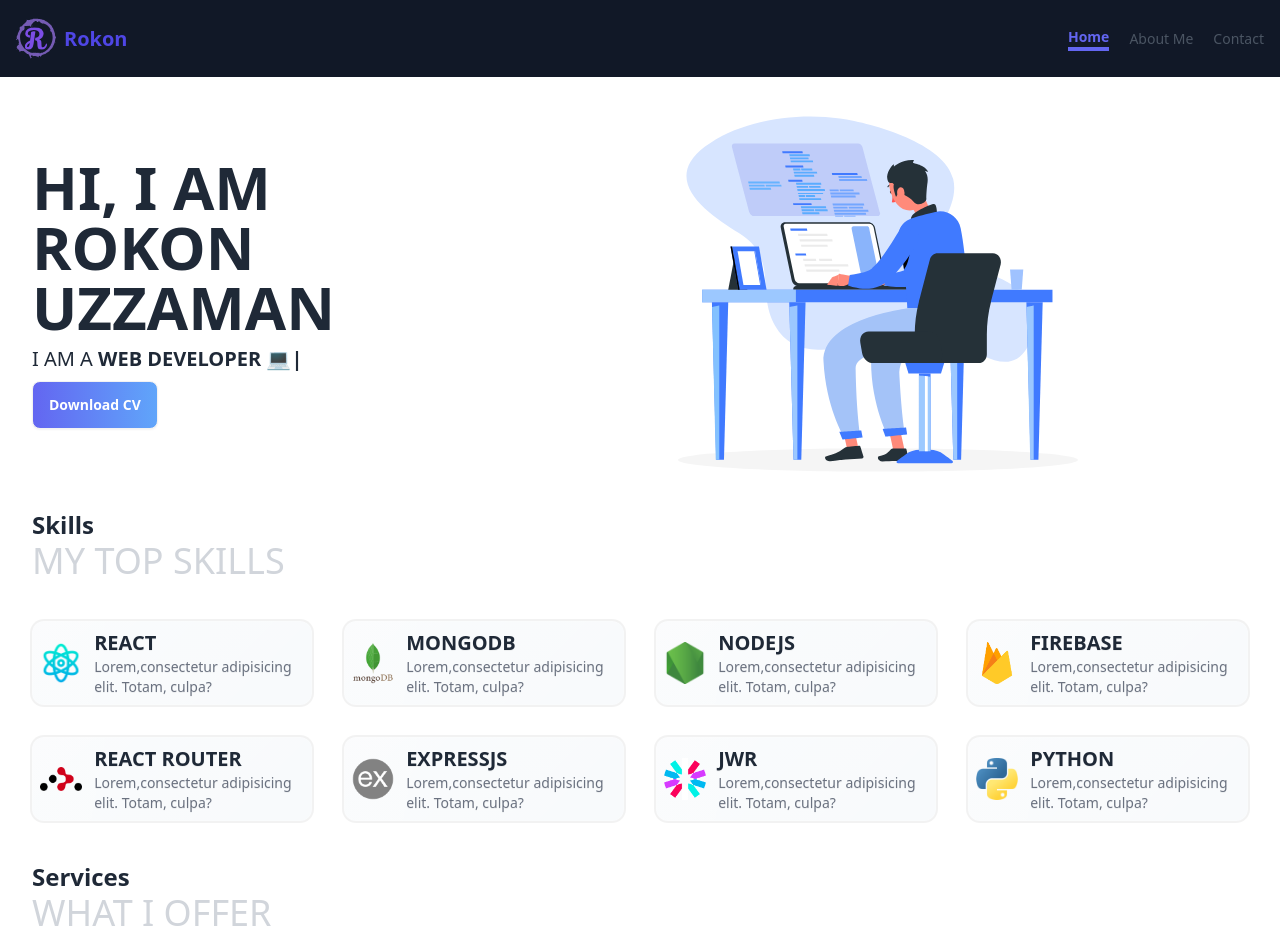
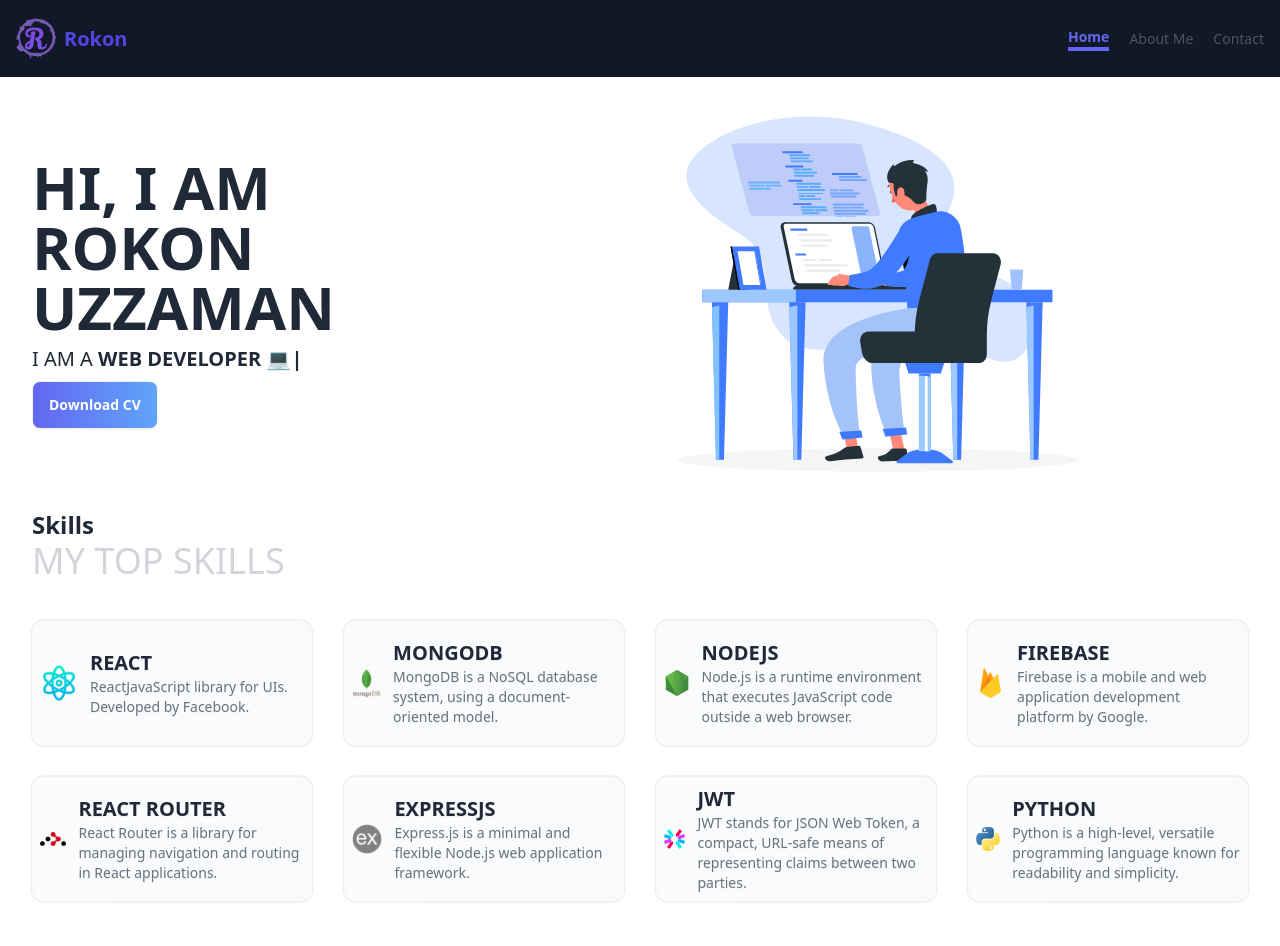
Before and after one commit to mrokonuzzaman040/my-resume, a React (Vite) app: page / in a window 1280 px wide. Shown: the top 946 px of the page. Built offline with nearby package versions, Linux system fonts and the light colour scheme.

Commit message:
Update skill descriptions

```diff
--- a/src/Layout/Home/Skills/Skills.jsx
+++ b/src/Layout/Home/Skills/Skills.jsx
@@ -27,7 +27,7 @@
                     </div>
                     <div className="">
                         <h2 className='font-bold uppercase text-xl'>React</h2>
-                        <p className='text-gray-500 text-sm'>Lorem,consectetur adipisicing elit. Totam, culpa?</p>
+                        <p className='text-gray-500 text-sm'>ReactJavaScript library for UIs. Developed by Facebook.</p>
                     </div>
                     {/* <div className="">
                         <FaArrowRight className='text-2xl text-gray-500 hover:text-indigo-500'></FaArrowRight>
@@ -39,7 +39,7 @@
                     </div>
                     <div className="">
                         <h2 className='font-bold uppercase text-xl'>MongoDB</h2>
-                        <p className='text-gray-500 text-sm'>Lorem,consectetur adipisicing elit. Totam, culpa?</p>
+                        <p className='text-gray-500 text-sm'>MongoDB is a NoSQL database system, using a document-oriented model.</p>
                     </div>
                 </Link>
                 <Link className="flex items-center gap-3 bg-slate-50 rounded-xl glass p-2">
@@ -48,7 +48,7 @@
                     </div>
                     <div className="">
                         <h2 className='font-bold uppercase text-xl'>Nodejs</h2>
-                        <p className='text-gray-500 text-sm'>Lorem,consectetur adipisicing elit. Totam, culpa?</p>
+                        <p className='text-gray-500 text-sm'>Node.js is a runtime environment that executes JavaScript code outside a web browser.</p>
                     </div>
                 </Link>
                 <Link className="flex items-center gap-3 bg-slate-50 rounded-xl glass p-2">
@@ -57,7 +57,7 @@
                     </div>
                     <div className="">
                         <h2 className='font-bold uppercase text-xl'>Firebase</h2>
-                        <p className='text-gray-500 text-sm'>Lorem,consectetur adipisicing elit. Totam, culpa?</p>
+                        <p className='text-gray-500 text-sm'>Firebase is a mobile and web application development platform by Google.</p>
                     </div>
                 </Link>
                 <Link className="flex items-center gap-3 bg-slate-50 rounded-xl glass p-2">
@@ -66,7 +66,7 @@
                     </div>
                     <div className="">
                         <h2 className='font-bold uppercase text-xl'>React Router</h2>
-                        <p className='text-gray-500 text-sm'>Lorem,consectetur adipisicing elit. Totam, culpa?</p>
+                        <p className='text-gray-500 text-sm'>React Router is a library for managing navigation and routing in React applications.</p>
                     </div>
                 </Link>
                 <Link className="flex items-center gap-3 bg-slate-50 rounded-xl glass p-2">
@@ -75,7 +75,7 @@
                     </div>
                     <div className="">
                         <h2 className='font-bold uppercase text-xl'>ExpressJS</h2>
-                        <p className='text-gray-500 text-sm'>Lorem,consectetur adipisicing elit. Totam, culpa?</p>
+                        <p className='text-gray-500 text-sm'>Express.js is a minimal and flexible Node.js web application framework.</p>
                     </div>
                 </Link>
                 <Link className="flex items-center gap-3 bg-slate-50 rounded-xl glass p-2">
@@ -83,8 +83,8 @@
                         <img className='w-16 h-22' src={jwt} alt="" />
                     </div>
                     <div className="">
-                        <h2 className='font-bold uppercase text-xl'>JWR</h2>
-                        <p className='text-gray-500 text-sm'>Lorem,consectetur adipisicing elit. Totam, culpa?</p>
+                        <h2 className='font-bold uppercase text-xl'>JWT</h2>
+                        <p className='text-gray-500 text-sm'>JWT stands for JSON Web Token, a compact, URL-safe means of representing claims between two parties. </p>
                     </div>
                 </Link>
                 <Link className="flex items-center gap-3 bg-slate-50 rounded-xl glass p-2">
@@ -93,7 +93,7 @@
                     </div>
                     <div className="">
                         <h2 className='font-bold uppercase text-xl'>Python</h2>
-                        <p className='text-gray-500 text-sm'>Lorem,consectetur adipisicing elit. Totam, culpa?</p>
+                        <p className='text-gray-500 text-sm'>Python is a high-level, versatile programming language known for readability and simplicity.</p>
                     </div>
                 </Link>
             </div>
```
